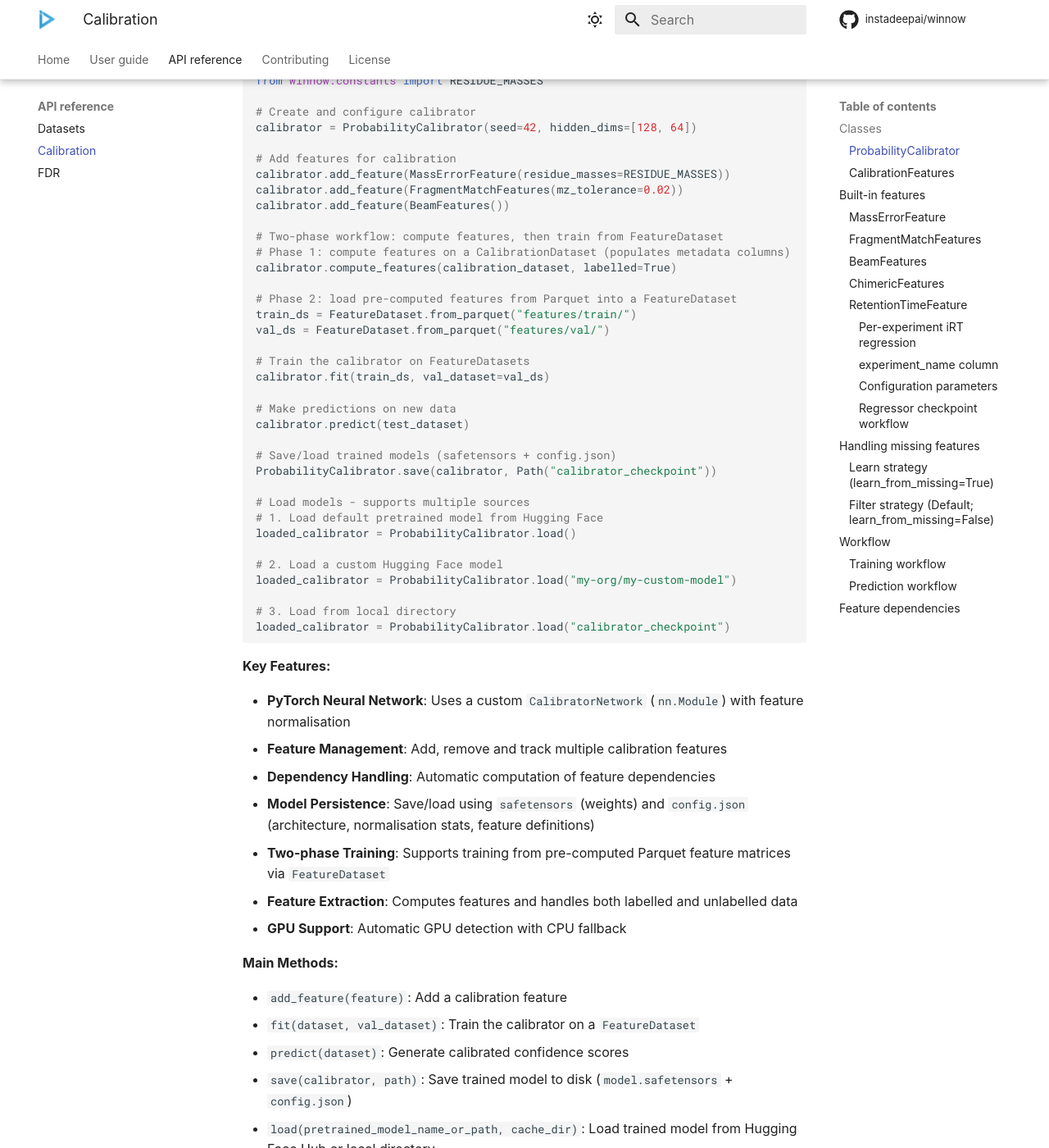
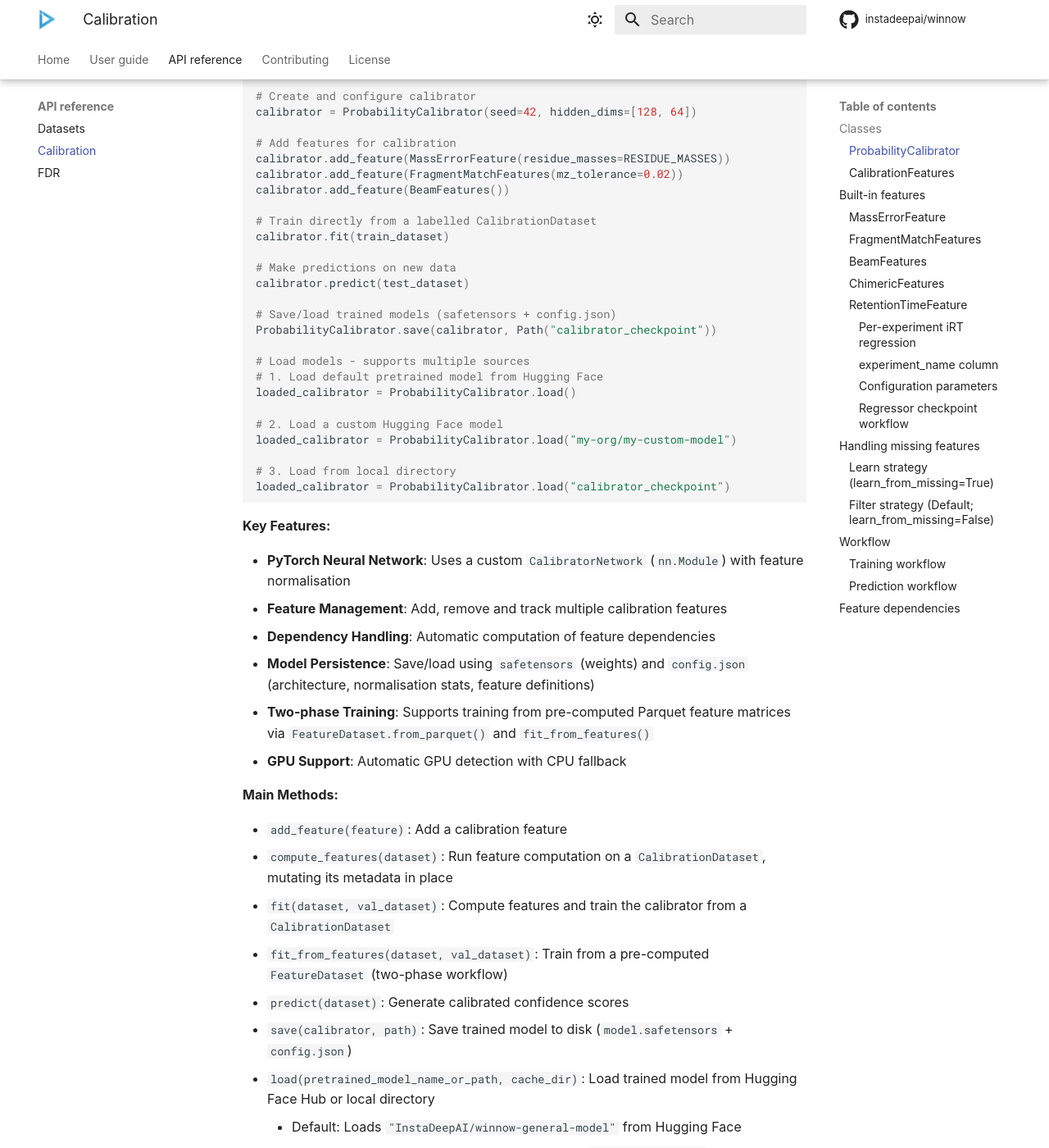
Before and after one commit to instadeepai/winnow, an MkDocs documentation site: the page built from docs/api/calibration.md, in a window 1280 px wide and 1400 px high, scrolled down 571 px. Shown: the whole window at 82% size. Built offline with MkDocs 1.6.1 and Material for MkDocs 9.7.7, drawn with Linux system fonts in a browser that asks for light colours; some web fonts are replaced; comment, search, counter and statistics services are not loaded; some of the changed text lies outside the part shown.

Commit message:
docs: update calibrator training documentation

```diff
--- a/docs/api/calibration.md
+++ b/docs/api/calibration.md
@@ -14,7 +14,6 @@ from winnow.calibration.calibration_features import (
     MassErrorFeature, FragmentMatchFeatures, BeamFeatures
 )
 from winnow.datasets.calibration_dataset import CalibrationDataset
-from winnow.datasets.feature_dataset import FeatureDataset
 from winnow.constants import RESIDUE_MASSES
 
 # Create and configure calibrator
@@ -25,16 +24,8 @@ calibrator.add_feature(MassErrorFeature(residue_masses=RESIDUE_MASSES))
 calibrator.add_feature(FragmentMatchFeatures(mz_tolerance=0.02))
 calibrator.add_feature(BeamFeatures())
 
-# Two-phase workflow: compute features, then train from FeatureDataset
-# Phase 1: compute features on a CalibrationDataset (populates metadata columns)
-calibrator.compute_features(calibration_dataset, labelled=True)
-
-# Phase 2: load pre-computed features from Parquet into a FeatureDataset
-train_ds = FeatureDataset.from_parquet("features/train/")
-val_ds = FeatureDataset.from_parquet("features/val/")
-
-# Train the calibrator on FeatureDatasets
-calibrator.fit(train_ds, val_dataset=val_ds)
+# Train directly from a labelled CalibrationDataset
+calibrator.fit(train_dataset)
 
 # Make predictions on new data
 calibrator.predict(test_dataset)
@@ -59,14 +50,15 @@ loaded_calibrator = ProbabilityCalibrator.load("calibrator_checkpoint")
 - **Feature Management**: Add, remove and track multiple calibration features
 - **Dependency Handling**: Automatic computation of feature dependencies
 - **Model Persistence**: Save/load using `safetensors` (weights) and `config.json` (architecture, normalisation stats, feature definitions)
-- **Two-phase Training**: Supports training from pre-computed Parquet feature matrices via `FeatureDataset`
-- **Feature Extraction**: Computes features and handles both labelled and unlabelled data
+- **Two-phase Training**: Supports training from pre-computed Parquet feature matrices via `FeatureDataset.from_parquet()` and `fit_from_features()`
 - **GPU Support**: Automatic GPU detection with CPU fallback
 
 **Main Methods:**
 
 - `add_feature(feature)`: Add a calibration feature
-- `fit(dataset, val_dataset)`: Train the calibrator on a `FeatureDataset`
+- `compute_features(dataset)`: Run feature computation on a `CalibrationDataset`, mutating its metadata in place
+- `fit(dataset, val_dataset)`: Compute features and train the calibrator from a `CalibrationDataset`
+- `fit_from_features(dataset, val_dataset)`: Train from a pre-computed `FeatureDataset` (two-phase workflow)
 - `predict(dataset)`: Generate calibrated confidence scores
 - `save(calibrator, path)`: Save trained model to disk (`model.safetensors` + `config.json`)
 - `load(pretrained_model_name_or_path, cache_dir)`: Load trained model from Hugging Face Hub or local directory
@@ -322,8 +314,15 @@ rt_feat = RetentionTimeFeature(train_fraction=0.1, learn_from_missing=False)
 
 1. **Create Calibrator**: Initialise `ProbabilityCalibrator`
 2. **Add Features**: Use `add_feature()` to include desired calibration features
-3. **Fit Model**: Call `fit()` with labelled `CalibrationDataset`
+3. **Fit Model**: Call `fit()` with a labelled `CalibrationDataset` — feature computation and training happen in one step
 4. **Save Model**: Use `save()` to persist trained calibrator
+
+For the two-phase workflow (compute features once, save to Parquet, train later):
+
+1. Call `compute_features(dataset)` to populate metadata columns
+2. Export to Parquet via `dataset.to_parquet()`
+3. Reload with `FeatureDataset.from_parquet()`
+4. Train with `fit_from_features(train_ds, val_dataset=val_ds)`
 
 ### Prediction workflow
 
```
